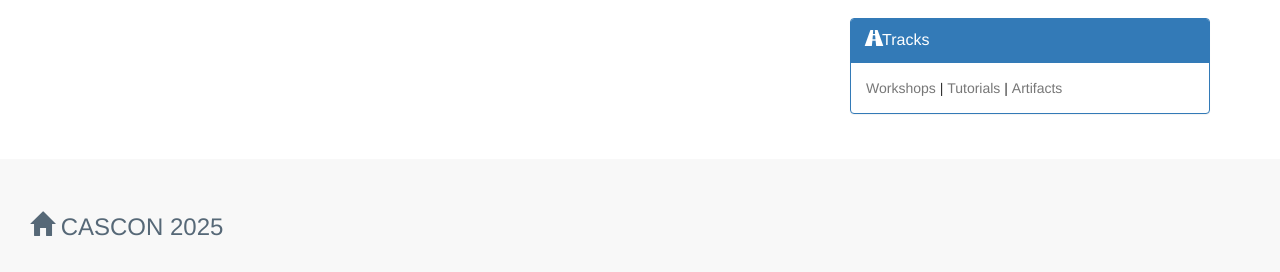
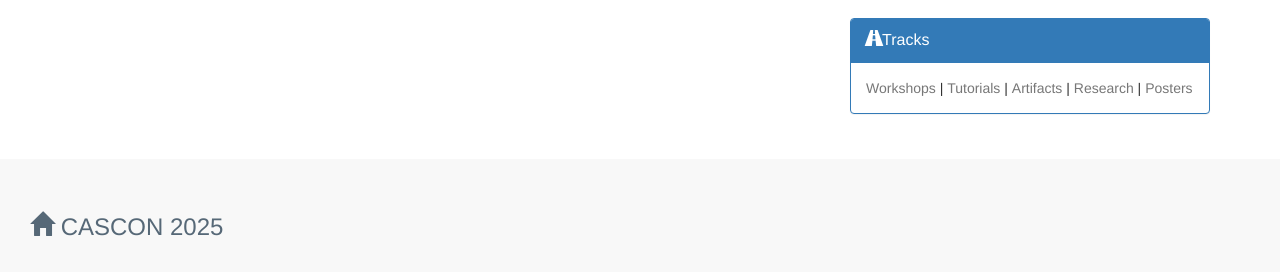
Before and after one commit to ICCSSE/CASCON2025, a Jekyll site: the page built from index.md, in a window 1280 px wide. Shown: the part 1111-1383 px from the top of the page. Built offline with Jekyll 4.4.1, drawn with Linux system fonts in a browser that asks for light colours.

Commit message:
Add tracks placeholder

```diff
--- a/_layouts/home.html
+++ b/_layouts/home.html
@@ -147,7 +147,9 @@
             <div class="all-tracks">
                 <a href="{{ site.baseurl }}/tracks/workshops" class="text-muted navigate">Workshops</a> |
                 <a href="{{ site.baseurl }}/tracks/tutorials" class="text-muted navigate">Tutorials</a> |
-                <a href="{{ site.baseurl }}/tracks/artifacts" class="text-muted navigate">Artifacts</a>
+                <a href="{{ site.baseurl }}/tracks/artifacts" class="text-muted navigate">Artifacts</a> |
+                <a href="{{ site.baseurl }}/tracks/research" class="text-muted navigate">Research</a> |
+                <a href="{{ site.baseurl }}/tracks/posters" class="text-muted navigate">Posters</a>
             </div>
         </div>
     </div>
```
